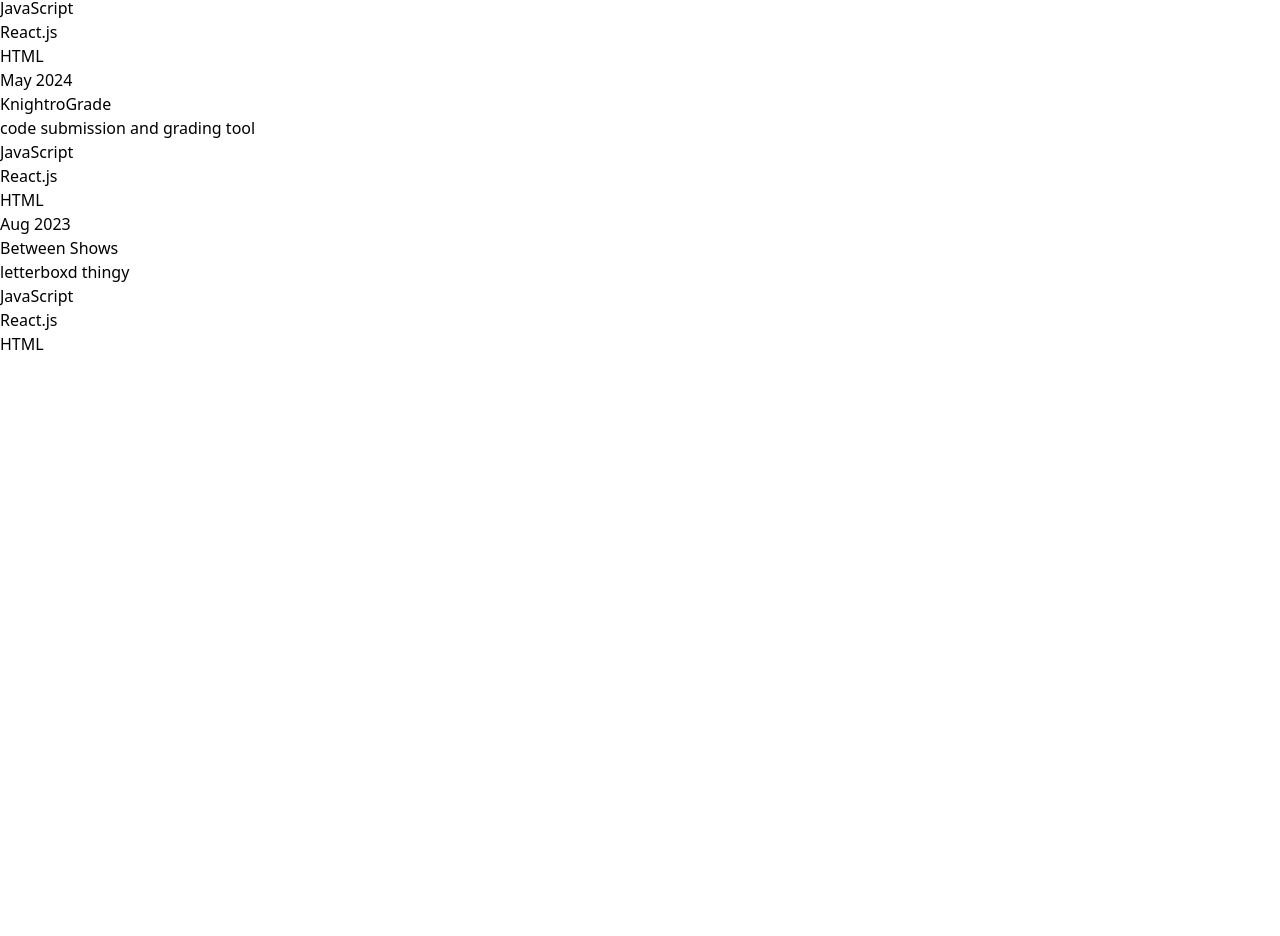
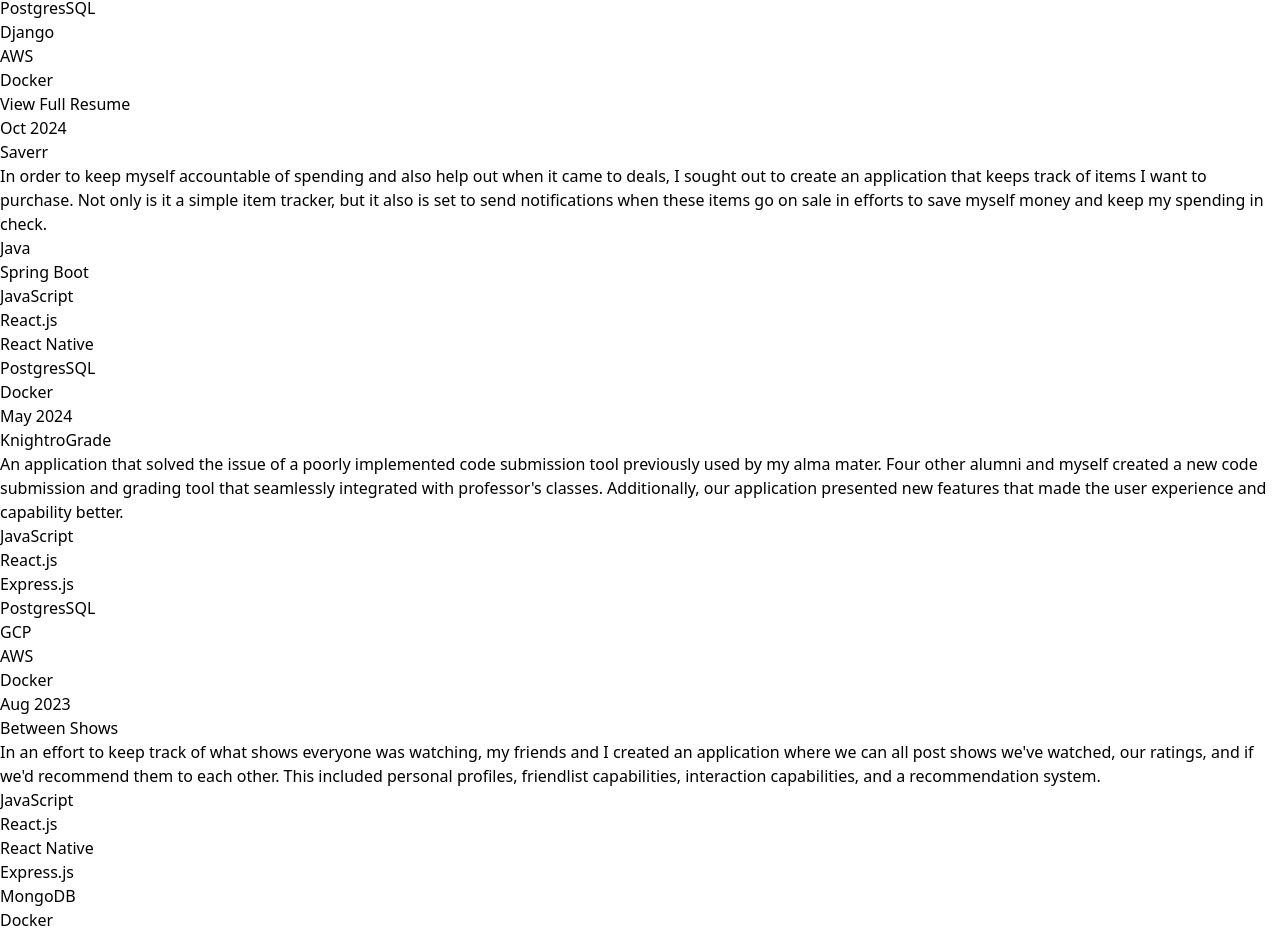
Before and after one commit to Viggie1/Portfolio, a React (Vite) app in the folder portfolio-website/: page / in a window 1280 px wide. Shown: the part 754-1690 px from the top of the page. Before the commit the page ends 1110 px from the top, so only its background shows below. Built offline with nearby package versions, Linux system fonts and the light colour scheme.

Commit message:
Adds in temporary descriptions for projects and also adds in resume and resume page.

```diff
--- a/portfolio-website/package.json
+++ b/portfolio-website/package.json
@@ -16,6 +16,7 @@
     "@fortawesome/react-fontawesome": "^0.2.2",
     "react": "^18.3.1",
     "react-dom": "^18.3.1",
+    "react-router-dom": "^6.26.2",
     "react-social-icons": "^6.18.0"
   },
   "devDependencies": {
--- a/portfolio-website/src/App.jsx
+++ b/portfolio-website/src/App.jsx
@@ -67,7 +67,9 @@
                                     customization requests and ensuring functionality met their needs. My role spanned
                                     developing both frontend and backend solutions for a variety of educational tools.
                                     "
-                      technologies={["JavaScript", "React.js", "HTML"]}
+                      technologies={["HTML", "CSS", "JavaScript", "Python", "React.js", "React Redux", "Express.js",
+                                     "PostgresSQL", "Django", "AWS", "Docker"
+                      ]}
                       link={'https://techrangers.cdl.ucf.edu/'}
                     />
                   </ol>
@@ -83,28 +85,49 @@
                       <Card
                         date="Oct 2024"
                         title="Saverr"
-                        description="app for keeping track of savings"
-                        technologies={["JavaScript", "React.js", "HTML"]}
+                        description="
+                          In order to keep myself accountable of spending and also help out when it came to deals,
+                          I sought out to create an application that keeps track of items I want to purchase. Not only is
+                          it a simple item tracker, but it also is set to send notifications when these items go on sale
+                          in efforts to save myself money and keep my spending in check.
+                        "
+                        technologies={["Java", "Spring Boot", "JavaScript", "React.js", "React Native", "PostgresSQL", "Docker"]}
+                        link={'https://github.com/Viggie1/Saverr'}
                       />
                     </li>
                     <li className="pt-10">
                       <Card
                         date="May 2024"
                         title="KnightroGrade"
-                        description="code submission and grading tool"
-                        technologies={["JavaScript", "React.js", "HTML"]}
+                        description="
+                          An application that solved the issue of a poorly implemented code submission tool previously
+                          used by my alma mater. Four other alumni and myself created a new code submission and grading tool
+                          that seamlessly integrated with professor's classes. Additionally, our application presented new
+                          features that made the user experience and capability better.
+                        "
+                        technologies={["JavaScript", "React.js", "Express.js", "PostgresSQL", "GCP", "AWS", "Docker"]}
+                        link={'https://github.com/ASchrader319/CSGS'}
                       />
                     </li>
                     <li className="pt-10">
                       <Card
                         date="Aug 2023"
                         title="Between Shows"
-                        description="letterboxd thingy "
-                        technologies={["JavaScript", "React.js", "HTML"]}
+                        description="
+                          In an effort to keep track of what shows everyone was watching, my friends and I created
+                          an application where we can all post shows we've watched, our ratings, and if we'd recommend them
+                          to each other. This included personal profiles, friendlist capabilities, interaction capabilities,
+                          and a recommendation system.
+                        "
+                        technologies={["JavaScript", "React.js", "React Native", "Express.js", "MongoDB", "Docker"]}
+                        link={'https://github.com/nizolnier/betweenshows'}
                       />
                     </li>
                   </ol>
               </nav>
+              <div className="pt-10">
+                <p>View more on my <a href="https://github.com/Viggie1" target="_blank" className="underline">Github</a>!</p>
+              </div>
             </div>
           </div>
         </div>
--- a/portfolio-website/src/Components/Card.jsx
+++ b/portfolio-website/src/Components/Card.jsx
@@ -12,8 +12,8 @@
                     <h1 className="text-2xl">{props.title}</h1>
                     <h1 className="text-xs">{props?.company}</h1>
                     <p className="pt-2">{props.description}</p>
-                    <ul className="flex flex-column pt-4">
-                        {techList?.map(tech => <li className="pr-2">{tech}</li>)}
+                    <ul className="flex flex-column flex-wrap gap-x-2 gap-y-2 pt-4">
+                        {techList?.map(tech => <li className="pr-2 py-1 px-2 border rounded-full whitespace-nowrap">{tech}</li>)}
                     </ul>
                 </a>
             </div>
--- a/portfolio-website/src/Components/Sidebar.jsx
+++ b/portfolio-website/src/Components/Sidebar.jsx
@@ -1,3 +1,4 @@
+import { useEffect, useState } from "react";
 import { FontAwesomeIcon } from "@fortawesome/react-fontawesome";
 import { faLinkedin, faGithub } from "@fortawesome/free-brands-svg-icons";
 import { faEnvelope } from "@fortawesome/free-solid-svg-icons";
@@ -12,6 +13,39 @@
         }
     }
 
+    const [activeSection, setActiveSection] = useState("");  // To track the active section
+
+    useEffect(() => {
+      const observerOptions = {
+        root: null, // use the viewport
+        rootMargin: "-50% 0px", // start observing when the section is halfway in view
+        threshold: 0
+      };
+
+      const observerCallback = (entries) => {
+        entries.forEach((entry) => {
+          if (entry.isIntersecting) {
+            setActiveSection(entry.target.id);  // Set active section based on the section in view
+          }
+        });
+      };
+
+      const observer = new IntersectionObserver(observerCallback, observerOptions);
+
+      Object.keys(refs).forEach((key) => {
+        if (refs[key]?.current) {
+          observer.observe(refs[key].current);
+        }
+      });
+
+      return () => {
+        Object.keys(refs).forEach((key) => {
+          if (refs[key]?.current) {
+            observer.unobserve(refs[key].current);
+          }
+        });
+      };
+    }, [refs]);
 
     return (
         <>
@@ -27,7 +61,9 @@
                                     e.preventDefault();
                                     scrollToSection(refs[key], 50)
                                 }}
-                                className="transition-all group-hover:translate-x-2 duration-300 ease-in-out"
+                                className={`transition-all duration-300 ease-in-out ${
+                                    activeSection === key ? "translate-x-2 font-bold text-lg" : "group-hover:translate-x-2"
+                                }`}
                             >
                                 {key.charAt(0).toUpperCase() + key.slice(1)}
                             </a>
```
Also changed, not shown: portfolio-website/src/Components/Resume.jsx (added, +14 -0 lines), 2 other files (tests, documents, lock files or other folders). Lines whose indentation alone changed are shown as unchanged.
